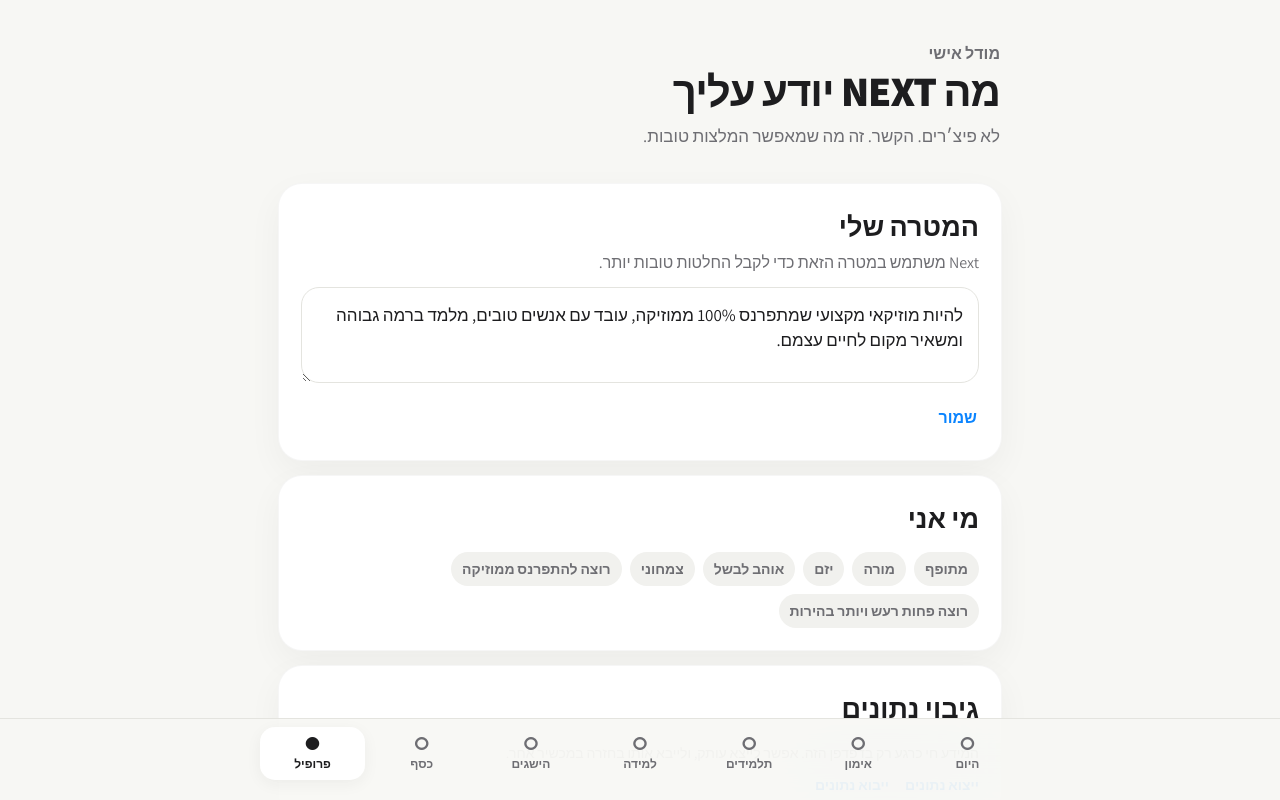
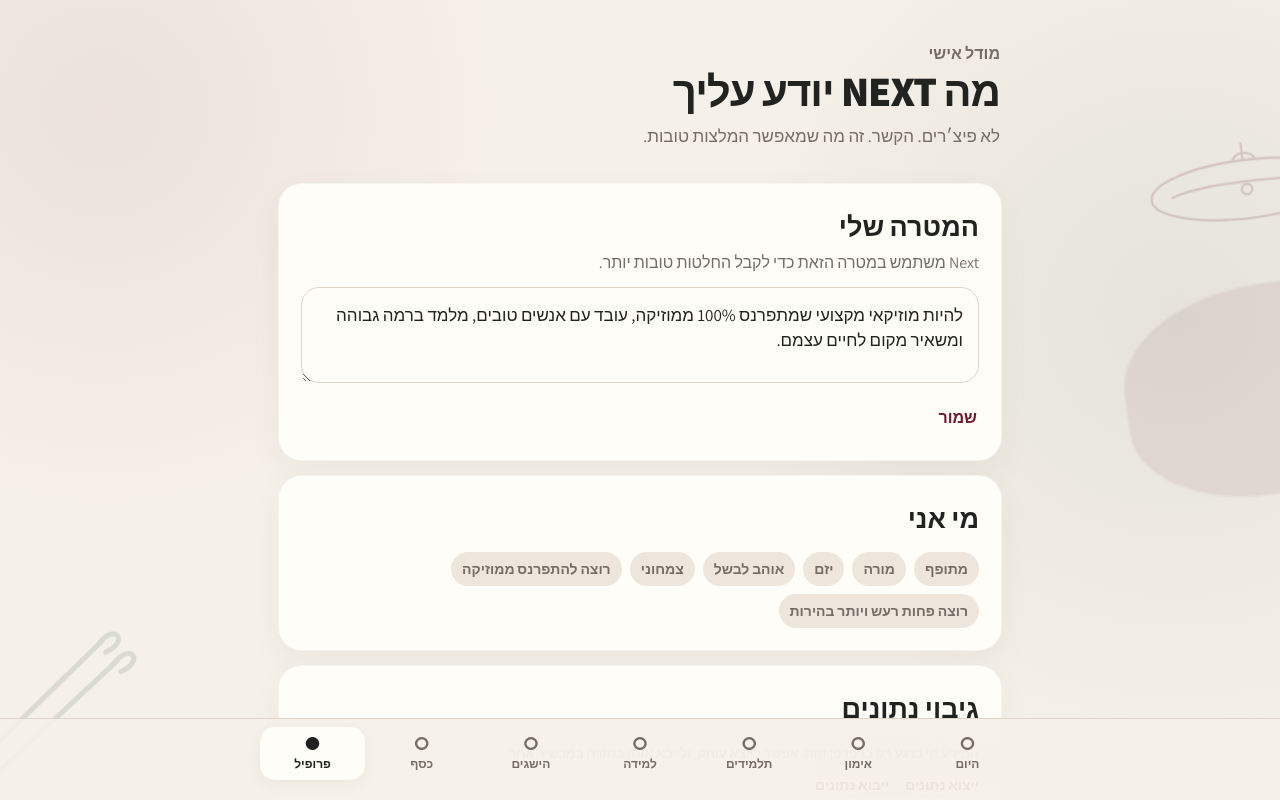
Before and after one commit to KrisponNib/Next-app, a Next.js app: page /profile in a window 1280 px wide. Shown: the top 800 px of the page. Built offline with nearby package versions, Linux system fonts and the light colour scheme.

Commit message:
Add burgundy green visual system and scroll artwork

```diff
--- a/app/globals.css
+++ b/app/globals.css
@@ -21,3 +21,33 @@
     padding-bottom: 132px;
   }
 }
+
+
+/* NEXT visual atmosphere — mature, music-first, intentionally low contrast */
+body { background:
+  radial-gradient(circle at 8% 12%, rgba(111,24,49,.07), transparent 25rem),
+  radial-gradient(circle at 92% 34%, rgba(24,63,50,.075), transparent 28rem),
+  #f5f0e8;
+  overflow-x: hidden;
+}
+.practice-atmosphere { position:absolute; inset:0; min-height:1900px; overflow:hidden; pointer-events:none; z-index:0; }
+.atmo-blob { position:absolute; width:340px; height:210px; border-radius:48% 52% 58% 42%; filter:blur(1px); opacity:.09; will-change:transform; }
+.atmo-blob-burgundy { top:280px; right:-185px; background:#6f1831; }
+.atmo-blob-green { top:820px; left:-210px; width:390px; height:260px; background:#183f32; }
+.atmo-cymbal,.atmo-sticks,.atmo-snare { position:absolute; fill:none; stroke-linecap:round; stroke-linejoin:round; will-change:transform; }
+.atmo-cymbal { width:230px; top:120px; right:-82px; stroke:#6f1831; stroke-width:2.2; opacity:.17; }
+.atmo-sticks { width:185px; top:610px; left:-48px; stroke:#183f32; stroke-width:5; opacity:.13; }
+.atmo-snare { width:230px; top:1180px; right:-105px; stroke:#6f1831; stroke-width:2.2; opacity:.14; }
+.atmo-rhythm { position:absolute; top:970px; left:-18px; color:#183f32; opacity:.11; font-weight:800; font-size:18px; letter-spacing:.22em; transform:rotate(-90deg); transform-origin:left top; white-space:nowrap; will-change:transform; }
+/* give white areas warmth and a little depth without turning them into floating toys */
+.bg-surface { backdrop-filter: blur(3px); }
+@media (max-width: 720px) {
+  .atmo-cymbal { width:165px; right:-78px; opacity:.12; }
+  .atmo-sticks { width:135px; left:-54px; opacity:.10; }
+  .atmo-snare { width:170px; right:-82px; opacity:.10; }
+  .atmo-rhythm { opacity:.08; }
+  .atmo-blob { opacity:.06; }
+}
+@media (prefers-reduced-motion: reduce) {
+  .practice-atmosphere * { transform:none !important; }
+}
--- a/app/layout.tsx
+++ b/app/layout.tsx
@@ -2,6 +2,7 @@
 import "./globals.css";
 import { NextStateProvider } from "@/lib/state/NextStateProvider";
 import { BottomNav } from "@/components/layout/BottomNav";
+import { PracticeAtmosphere } from "@/components/layout/PracticeAtmosphere";
 
 export const metadata: Metadata = {
   title: "Next",
@@ -13,7 +14,8 @@
     <html lang="he" dir="rtl">
       <body className="font-assistant">
         <NextStateProvider>
-          <main className="max-w-[760px] mx-auto px-[18px] pt-7">
+          <PracticeAtmosphere />
+          <main className="relative z-10 max-w-[760px] mx-auto px-[18px] pt-7">
             {children}
           </main>
           <BottomNav />
--- /dev/null
+++ b/components/layout/PracticeAtmosphere.tsx
@@ -0,0 +1,25 @@
+"use client";
+
+import { useEffect, useState } from "react";
+
+export function PracticeAtmosphere() {
+  const [scrollY, setScrollY] = useState(0);
+  useEffect(() => {
+    let frame = 0;
+    const onScroll = () => {
+      cancelAnimationFrame(frame);
+      frame = requestAnimationFrame(() => setScrollY(window.scrollY));
+    };
+    onScroll();
+    window.addEventListener("scroll", onScroll, { passive: true });
+    return () => { cancelAnimationFrame(frame); window.removeEventListener("scroll", onScroll); };
+  }, []);
+  return <div className="practice-atmosphere" aria-hidden="true">
+    <div className="atmo-blob atmo-blob-burgundy" style={{ transform: `translate3d(0, ${scrollY * .055}px, 0) rotate(-8deg)` }} />
+    <div className="atmo-blob atmo-blob-green" style={{ transform: `translate3d(0, ${scrollY * -.035}px, 0) rotate(11deg)` }} />
+    <svg className="atmo-cymbal" viewBox="0 0 220 130" style={{ transform: `translate3d(0, ${scrollY * .08}px, 0) rotate(-7deg)` }}><ellipse cx="110" cy="66" rx="92" ry="28"/><path d="M38 66c24-10 120-10 144 0M109 38v-16M99 38c4-9 18-9 22 0"/><circle cx="110" cy="66" r="5"/></svg>
+    <svg className="atmo-sticks" viewBox="0 0 190 190" style={{ transform: `translate3d(0, ${scrollY * -.06}px, 0) rotate(7deg)` }}><path d="M37 161 146 25M58 170 164 43"/><path d="M143 28c6-10 14-14 18-10s0 12-10 18M161 46c6-10 14-14 18-10s0 12-10 18"/></svg>
+    <svg className="atmo-snare" viewBox="0 0 220 190" style={{ transform: `translate3d(0, ${scrollY * .04}px, 0) rotate(4deg)` }}><ellipse cx="110" cy="50" rx="74" ry="24"/><path d="M36 50v78c0 14 33 27 74 27s74-13 74-27V50M47 71h126M47 132h126M67 65v72M101 73v70M136 70v70M160 64v71"/></svg>
+    <div className="atmo-rhythm" style={{ transform: `translate3d(0, ${scrollY * -.025}px, 0)` }}>R&nbsp; L&nbsp; R&nbsp; R&nbsp;&nbsp; · &nbsp;&nbsp;L&nbsp; R&nbsp; L&nbsp; L</div>
+  </div>;
+}
--- a/tailwind.config.ts
+++ b/tailwind.config.ts
@@ -12,15 +12,15 @@
   theme: {
     extend: {
       colors: {
-        bg: "#f7f7f4",
-        surface: "#ffffff",
-        "surface-soft": "#f1f1ee",
-        text: "#1d1d1f",
-        muted: "#6e6e73",
-        line: "#e4e4df",
-        accent: "#0a84ff",
-        "accent-soft": "#e8f2ff",
-        note: "#064a8b",
+        bg: "#f5f0e8",
+        surface: "#fffdf8",
+        "surface-soft": "#eee6dc",
+        text: "#20231f",
+        muted: "#746d65",
+        line: "#ded3c6",
+        accent: "#6f1831",
+        "accent-soft": "#f0dfe3",
+        note: "#183f32",
       },
       borderRadius: {
         card: "24px",
```
